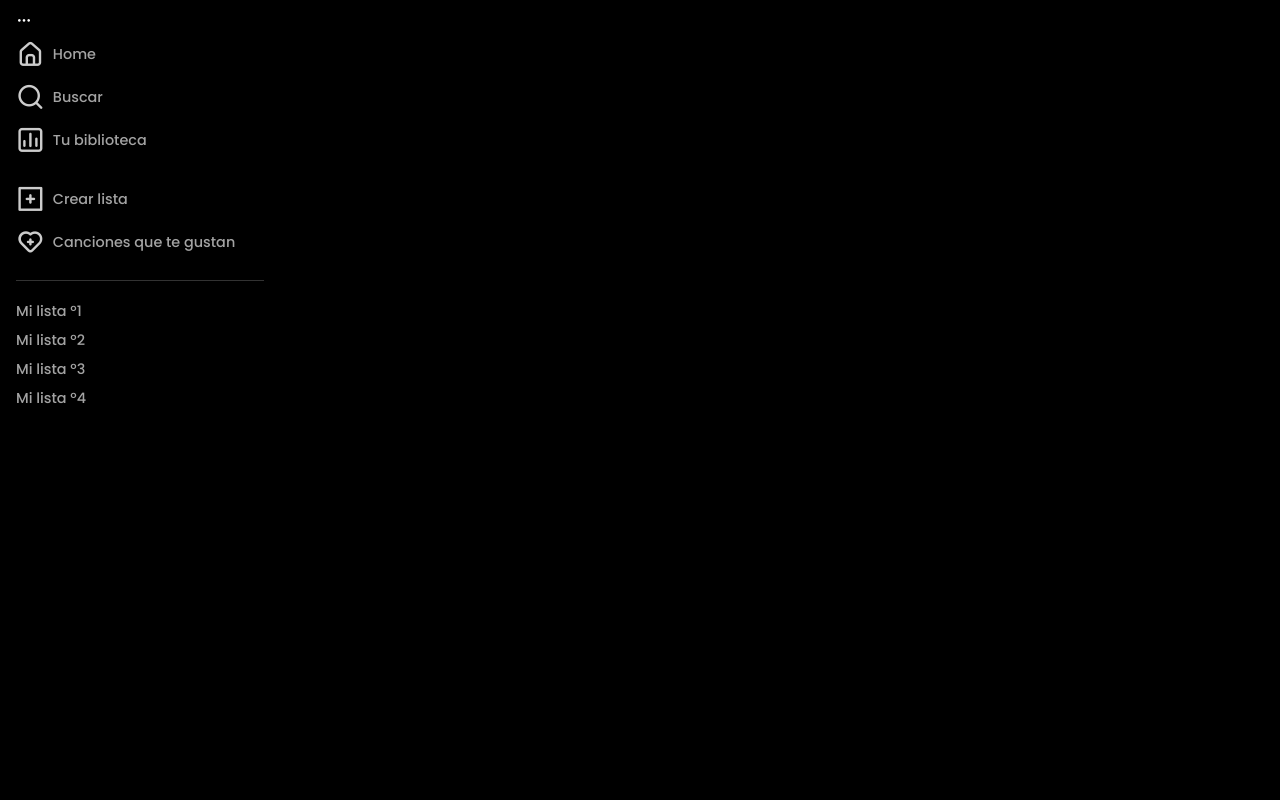
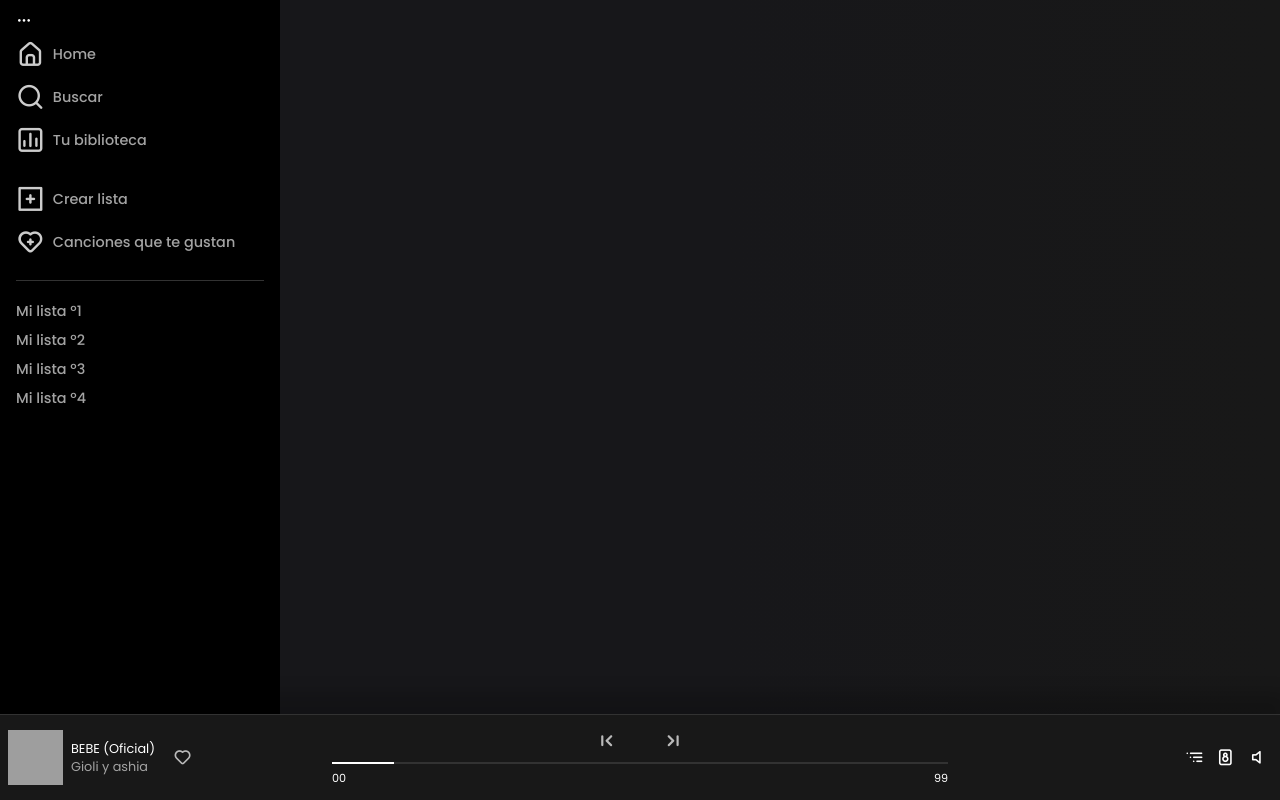
Before and after one commit to matiasercolani/Bootcamp-Angular-Accenture, an Angular app: page / in a window 1280 px wide. Built offline with nearby package versions, Linux system fonts and the light colour scheme; grey boxes are pictures that could not be loaded.

Commit message:
Modulo 4: ng-template

```diff
--- a/src/app/modules/home/pages/home-page/home-page.component.css
+++ b/src/app/modules/home/pages/home-page/home-page.component.css
@@ -0,0 +1,6 @@
+.home-wrapper {
+    margin: 0 0 0 17.5rem;
+    background: rgb(23, 23, 26);
+    background: linear-gradient(90deg, rgba(23, 23, 26, 1) 44%, rgba(24, 24, 24, 1) 100%);
+    min-height: 100vh;
+}
--- a/src/app/modules/home/pages/home-page/home-page.component.html
+++ b/src/app/modules/home/pages/home-page/home-page.component.html
@@ -1,2 +1,5 @@
 <app-side-bar></app-side-bar>
-<router-outlet></router-outlet>
+<app-media-player></app-media-player>
+<div class="home-wrapper">
+    <router-outlet></router-outlet>
+</div>
--- a/src/app/shared/components/header-player/header-player.component.html
+++ /dev/null
@@ -1 +0,0 @@
-<p>header-player works!</p>
--- /dev/null
+++ b/src/app/shared/components/header-user/header-user.component.html
@@ -0,0 +1 @@
+<p>header-user works!</p>
--- a/src/app/shared/components/media-player/media-player.component.css
+++ b/src/app/shared/components/media-player/media-player.component.css
@@ -0,0 +1,154 @@
+.media-player {
+    background-color: var(--color-5);
+    position: fixed;
+    bottom: 0;
+    width: 100%;
+    z-index: 2;
+    height: 85px;
+    border-top: solid 1px var(--color-2);
+    box-shadow: 0px -15px 15px 7px #0000002e;
+}
+
+.media-player .media-player--wrapper {
+    position: relative;
+    display: flex;
+    justify-content: space-between;
+    height: 100%;
+    padding: 0;
+}
+
+.media-player .media-player--wrapper .player-center {
+    display: flex;
+    align-content: center;
+    align-items: center;
+}
+
+.media-player--wrapper .artist {
+    width: 25%;
+    padding: 0 .5rem;
+}
+
+.media-player--wrapper .player-audio {
+    width: 25%;
+    padding: 0 .5rem;
+}
+
+.media-player--wrapper .player-controls {
+    width: 50%;
+    padding: 0 .5rem;
+    position: relative;
+}
+
+.media-player--wrapper .artist .artist-inside {
+    display: flex;
+    gap: .5rem
+}
+
+.media-player--wrapper .artist .track-like {
+    display: flex;
+    flex-direction: column;
+    align-self: center;
+    padding: 0 .25rem;
+}
+
+.media-player--wrapper .artist .track-like .btn-like {
+    border: 0;
+    background-color: transparent;
+    color: var(--color-4);
+    font-size: var(--font-size-2);
+    opacity: .7;
+}
+
+.media-player--wrapper .artist .artist-inside .track-info {
+    display: flex;
+    flex-direction: column;
+    align-self: center;
+}
+
+.media-player--wrapper .artist .artist-inside .track-title {
+    margin: 0;
+    font-weight: 400;
+    font-size: .8rem;
+}
+
+.media-player--wrapper .artist .artist-inside .sub-title {
+    margin: 0;
+    font-weight: 300;
+    font-size: 80%;
+    opacity: .6;
+}
+
+.media-player--wrapper .artist .artist-inside .cover {
+    width: 55px;
+    height: 55px;
+    object-fit: cover;
+}
+
+.media-player--wrapper .player-controls-inside {
+    display: flex;
+    justify-content: center;
+    align-self: center;
+    flex-direction: column;
+    width: 100%;
+    position: relative;
+}
+
+.media-player--wrapper .player-controls-inside .buttons-media {
+    display: flex;
+    justify-content: center;
+    align-self: center;
+    gap: .5rem
+}
+
+.media-player--wrapper .player-controls-inside .buttons-media .btn {
+    background-color: transparent;
+    border: 0;
+    color: var(--color-4);
+    opacity: .7;
+    font-size: 1.65rem
+}
+
+.media-player--wrapper .player-controls-inside .buttons-media .play {
+    font-size: 2.35rem;
+}
+
+.media-player--wrapper .player-controls-inside .media-linetime {
+    display: flex;
+    justify-content: space-between;
+    font-size: 70%;
+    padding: 0;
+}
+
+.media-player--wrapper .player-controls-inside .media-linetime .time {
+    padding: .5rem 0;
+}
+
+.media-player--wrapper .player-controls-inside .media-linetime .time-progress {
+    background-color: var(--color-2);
+    height: 2px;
+    width: 100%;
+    left: 0;
+    position: absolute;
+    cursor: pointer;
+}
+
+.media-player--wrapper .player-controls-inside .media-linetime .time-progress-live {
+    background-color: var(--color-4);
+    width: 0%;
+    height: 2px;
+    transition: all ease var(--animation-1);
+    position: absolute;
+}
+
+.media-player--wrapper .player-audio-inside {
+    display: flex;
+    justify-content: flex-end;
+    width: 100%;
+}
+
+.media-player--wrapper .player-audio-inside .btn-media {
+    background-color: transparent;
+    border: 0;
+    color: var(--color-4);
+    font-size: var(--font-size-2);
+}
--- a/src/app/shared/components/media-player/media-player.component.html
+++ b/src/app/shared/components/media-player/media-player.component.html
@@ -1 +1,74 @@
-<p>media-player works!</p>
+<div class="media-player">
+    <div class="media-player--wrapper ">
+        <!--Zona del artista-->
+        <div class="artist player-center">
+            <ng-container *ngTemplateOutlet="artistZone"></ng-container>
+        </div>
+        <!--Zona del reproductor-->
+        <div class="player-controls player-center">
+            <ng-container *ngTemplateOutlet="playerZone"></ng-container>
+        </div>
+        <!--Zona del controles adicionales-->
+        <div class="player-audio player-center">
+            <ng-container *ngTemplateOutlet="playerAudio"></ng-container>
+        </div>
+    </div>
+</div>
+
+<!-- ZONE TEMPLATES -->
+
+<ng-template #artistZone>
+    <div class="artist-inside" *ngIf="true">
+
+        <img [src]="mockCover.cover" alt="" class="cover">
+        <div class="track-info">
+            <h3 class="track-title">{{mockCover.name}}</h3>
+            <h5 class="track-title sub-title">{{mockCover?.album}}</h5>
+        </div>
+        <div class="track-like">
+            <button class="btn-like">
+                <i class="uil uil-heart"></i>
+            </button>
+        </div>
+    </div>
+</ng-template>
+
+<ng-template #playerZone>
+    <div class="player-controls-inside">
+        <div class="buttons-media">
+            <button class="arrow btn">
+                <i class="uil uil-previous"></i>
+            </button>
+            <button class="play btn">
+                <i class="uil "></i>
+
+            </button>
+            <button class="arrow btn">
+                <i class="uil uil-step-forward"></i>
+            </button>
+        </div>
+        <div class="media-linetime">
+
+            <div class="time">00</div>
+            <span #progressBar class="time-progress">
+                <span class="time-progress-live" [style.width]="10+'%'">
+                </span>
+            </span>
+            <div class="time">{{99}}</div>
+        </div>
+    </div>
+</ng-template>
+
+<ng-template #playerAudio>
+    <div class="player-audio-inside">
+        <button class="btn-media">
+            <i class="uil uil-list-ui-alt"></i>
+        </button>
+        <button class="btn-media">
+            <i class="uil uil-boombox"></i>
+        </button>
+        <button class="btn-media">
+            <i class="uil uil-volume-off"></i>
+        </button>
+    </div>
+</ng-template>
--- a/src/app/shared/components/media-player/media-player.component.ts
+++ b/src/app/shared/components/media-player/media-player.component.ts
@@ -6,5 +6,9 @@
   styleUrls: ['./media-player.component.css']
 })
 export class MediaPlayerComponent {
-
+  mockCover: any = {
+    cover:'https://www.lanacion.com.ar/resizer/ykH6qXqi7iWs3b9M_uBYqwKvu_0=/880x586/smart/filters:format(webp):quality(70)/cloudfront-us-east-1.images.arcpublishing.com/lanacionar/AGUGPJKPNZEQHIF4TYLVFAJLFU.jpg',
+    album:'Gioli y ashia',
+    name:'BEBE (Oficial)'
+  }
 }
```
Also changed, not shown: src/app/shared/components/header-player/header-player.component.ts (deleted, +0 -10 lines), src/app/shared/components/header-user/header-user.component.ts (added, +10 -0 lines), src/app/shared/shared.module.ts (+6 -3 lines), src/app/shared/components/header-user/header-user.component.css (added), 2 other files (tests, documents, lock files or other folders).
